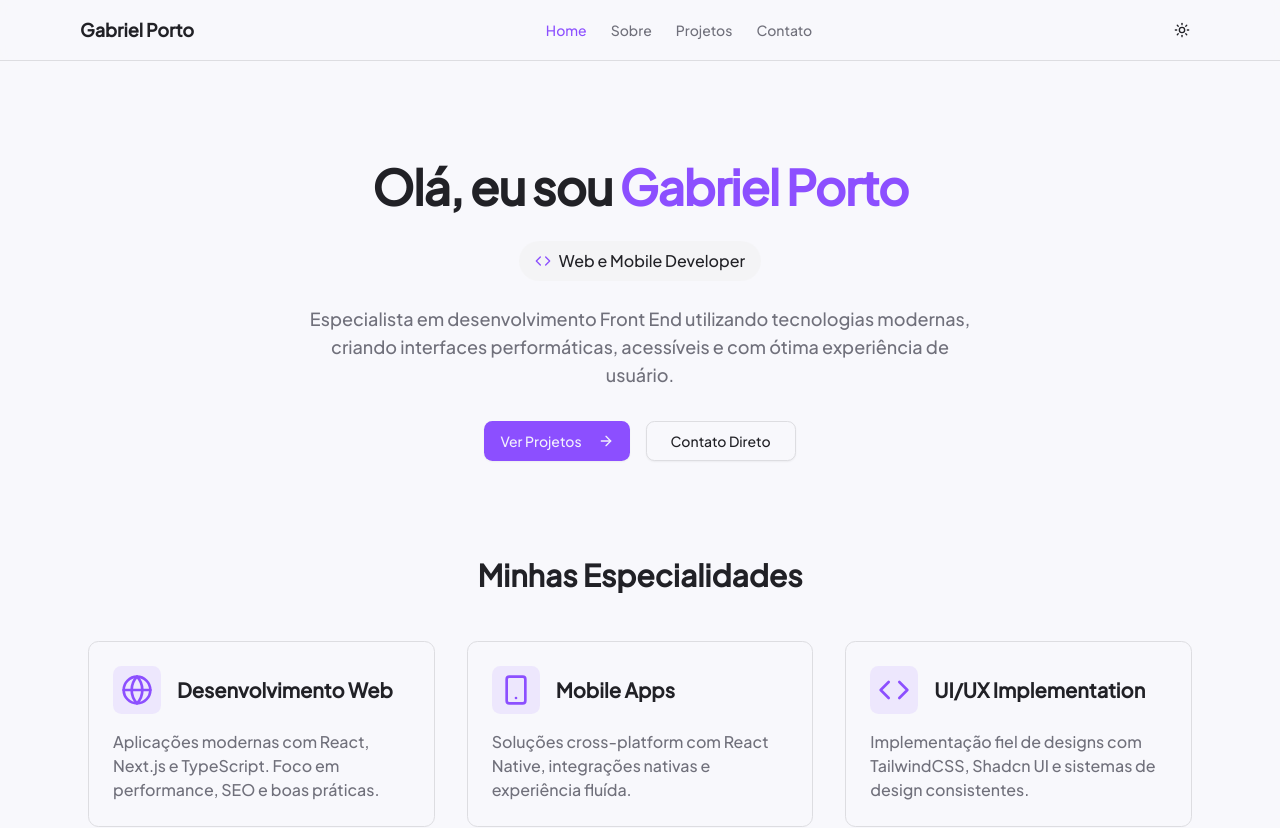
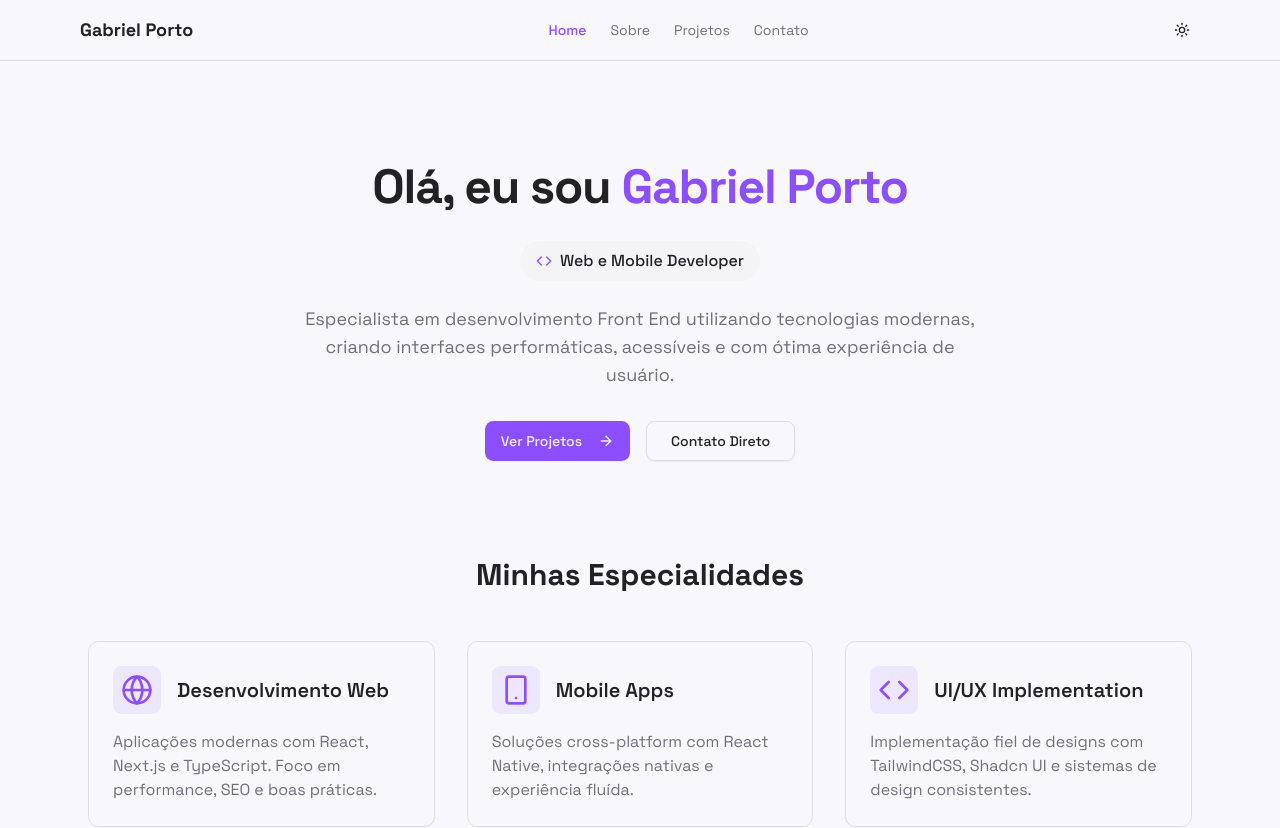
Before and after one commit to gabrielporto05/portfolio, a Next.js app: page / in a window 1280 px wide. Shown: the top 828 px of the page. Built offline with nearby package versions, Linux system fonts and the light colour scheme.

Commit message:
Fix: troca de font para Space_Grotesk

```diff
--- a/src/app/layout.tsx
+++ b/src/app/layout.tsx
@@ -1,4 +1,4 @@
-import { Plus_Jakarta_Sans } from 'next/font/google'
+import { Space_Grotesk } from 'next/font/google'
 import { Footer } from '@/components/Footer'
 import { Navbar } from '@/components/Navbar'
 import { ThemeProviders } from '@/providers'
@@ -6,10 +6,10 @@
 import type { Metadata } from 'next'
 import './globals.css'
 
-const plusJakartaSans = Plus_Jakarta_Sans({
-  weight: '500',
+const spaceGrotesk = Space_Grotesk({
   subsets: ['latin'],
-  variable: '--font-jakarta',
+  weight: ['400', '500', '600', '700'],
+  variable: '--font-space-grotesk',
   display: 'swap'
 })
 
@@ -83,7 +83,7 @@
           `}
         </script>
       </head>
-      <body className={`${plusJakartaSans.className} antialiased`}>
+      <body className={`${spaceGrotesk.className} antialiased`}>
         <ThemeProviders>
           <Navbar />
           <main className='min-h-[calc(100vh-80px)]'>{children}</main>
```
